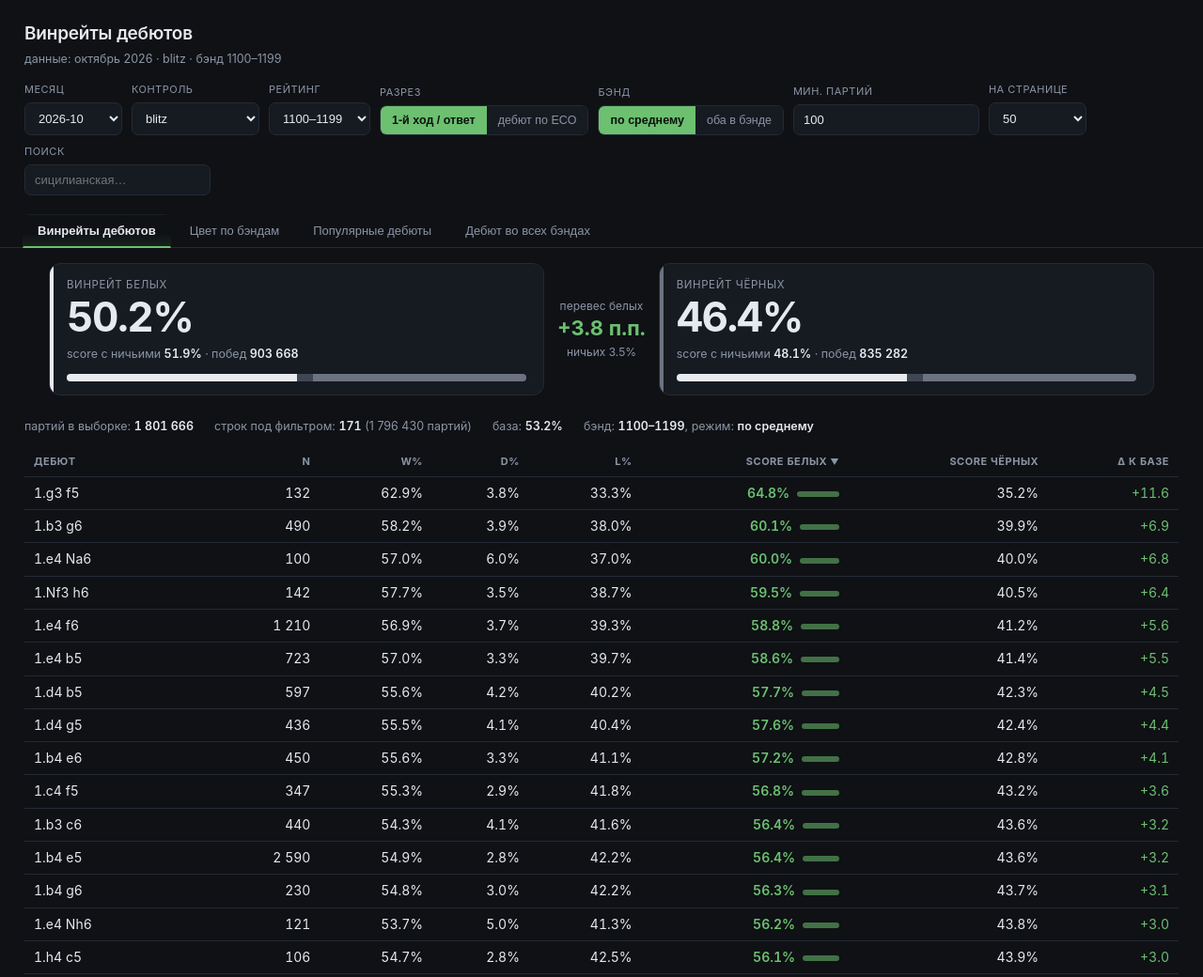
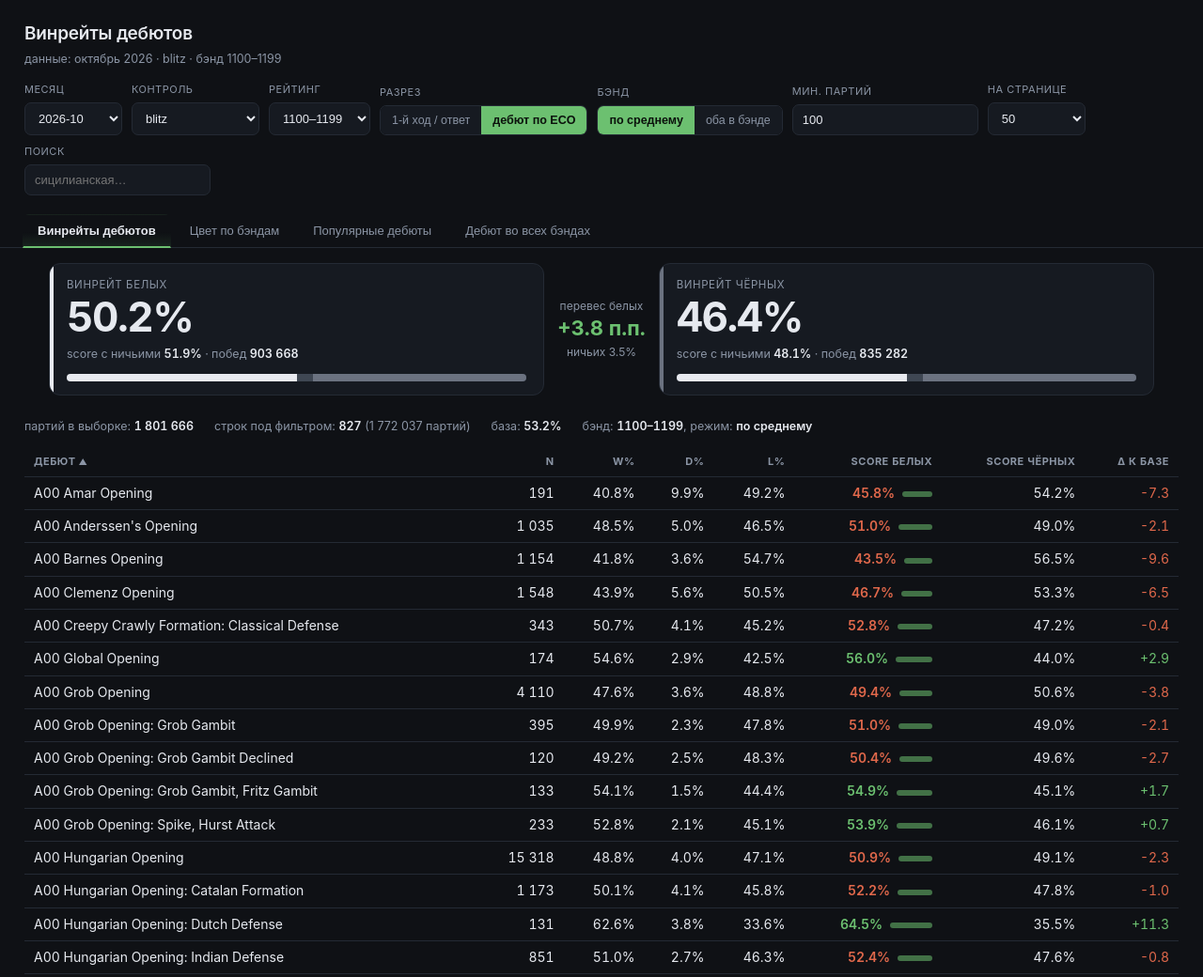
Before and after one commit to Poltos01/chess-openings, a plain HTML site: page index.html in a window 1280 px wide. Shown: the top 1040 px of the page at 94% size. Drawn offline with Linux system fonts and the light colour scheme; files whose address does not match are found by name.

Commit message:
ui: ECO names + alphabetical sort as default view

```diff
--- a/index.html
+++ b/index.html
@@ -103,8 +103,8 @@
   <label>Рейтинг<select id="band"></select></label>
   <label>Разрез
     <div class="seg" id="kind">
-      <button data-v="pair" class="on">1-й ход / ответ</button>
-      <button data-v="eco">дебют по ECO</button>
+      <button data-v="pair">1-й ход / ответ</button>
+      <button data-v="eco" class="on">дебют по ECO</button>
     </div>
   </label>
   <label>Бэнд
@@ -154,7 +154,7 @@
 </footer>
 
 <script>
-const state = {kind:"pair", mode:"avg", sort:"score", dir:-1, page:0,
+const state = {kind:"eco", mode:"avg", sort:"name", dir:1, page:0,
                index:null, slice:null, cache:new Map()};
 const $ = id => document.getElementById(id);
 const num = x => x.toLocaleString("ru-RU");
```
Also changed, not shown: site/index.html (+3 -3 lines).
